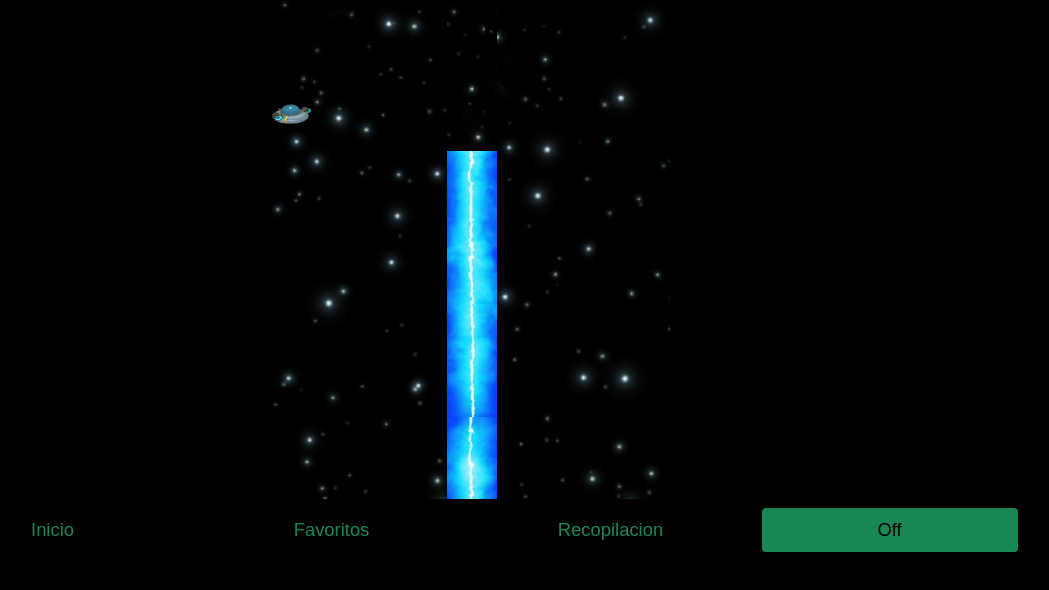
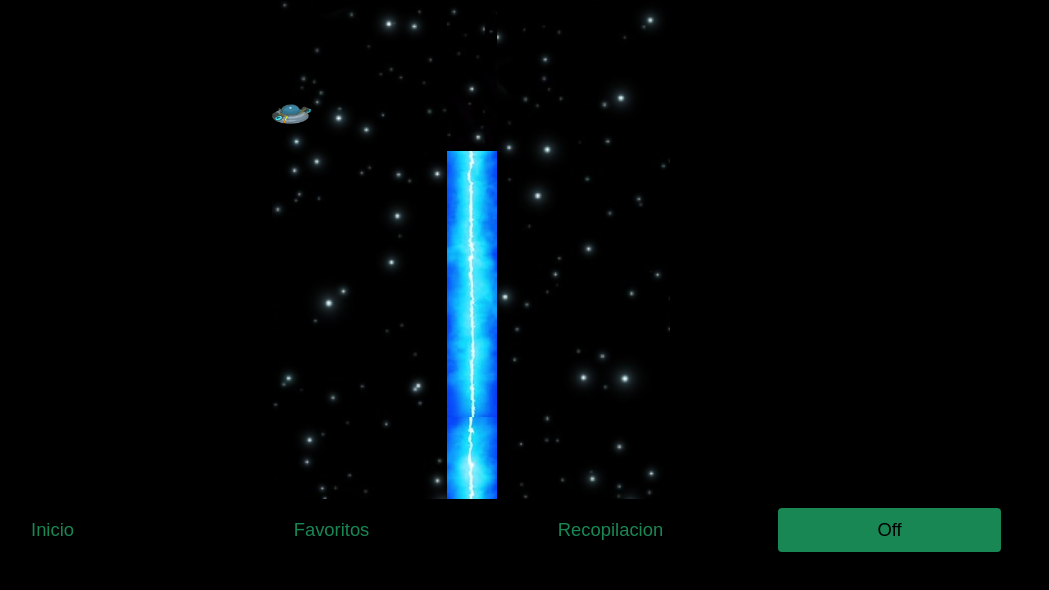
Before and after one commit to strlim/Rick-MortyApp, a plain HTML site: page offline.html in a window 1280 px wide. Shown: the whole page, without its empty margins (169-1218 px from the left). Drawn offline with Linux system fonts and the light colour scheme.

Commit message:
Update styleG.css

```diff
--- a/css/styleG.css
+++ b/css/styleG.css
@@ -12,7 +12,7 @@ body {
 }
 
 #nav-Game .nav-link{
-    min-width: 20vw;
+    min-width: 20%;
     margin: 1vh auto;
     color: #198754;
 }
```
